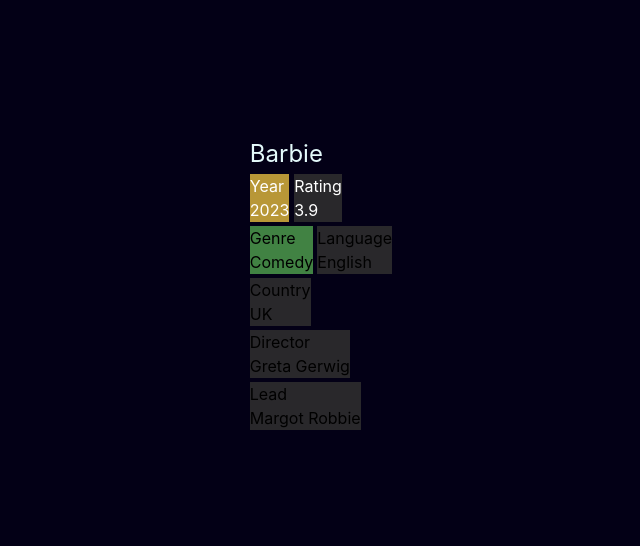
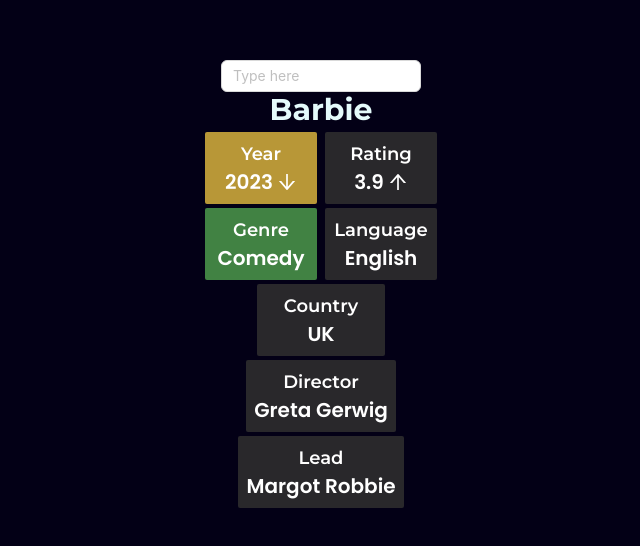
Before and after one commit to Skybly/Eurovisle, a React (Create React App) app: page / in a window 1280 px wide. Shown: the part 116-662 px from the top of the page, without its empty margins (319-959 px from the left). Built offline with nearby package versions, Linux system fonts and the light colour scheme.

Commit message:
Component Styling Done
The Guess component has been styled. Have to figure out the input field to only take in valid answers and clear when the Enter key is pressed. Also have to store the guesses and the correct answer in context maybe.

```diff
--- a/package.json
+++ b/package.json
@@ -3,9 +3,11 @@
   "version": "0.1.0",
   "private": true,
   "dependencies": {
+    "@ant-design/icons": "^5.3.6",
     "@testing-library/jest-dom": "^5.17.0",
     "@testing-library/react": "^13.4.0",
     "@testing-library/user-event": "^13.5.0",
+    "antd": "^5.16.5",
     "react": "^18.3.1",
     "react-dom": "^18.3.1",
     "react-router-dom": "^6.23.0",
--- a/src/components/Guess.js
+++ b/src/components/Guess.js
@@ -1,3 +1,5 @@
+import { ArrowDownOutlined, ArrowUpOutlined } from "@ant-design/icons";
+
 export default function Guess({ guess }) {
     const {
         Film_title: guessTitle,
@@ -39,6 +41,8 @@
     const countryCorrect = guessCountry === correctCountries;
     const languageCorrect = guessLanguage === correctLanguage;
     const yearDiff = Math.abs(guessYear - correctYear);
+    const guessedYearHigher =
+        guessYear !== correctYear ? guessYear > correctYear : null;
     const yearRequired =
         guessYear > correctYear
             ? yearDiff <= 5
@@ -51,6 +55,8 @@
             : "#418243";
 
     const ratingDiff = Math.abs(guessRating - correctRating);
+    const guessedRatingHigher =
+        guessRating !== correctRating ? guessRating > correctRating : null;
     const ratingRequired =
         guessRating > correctRating
             ? ratingDiff <= 0.5
@@ -62,76 +68,123 @@
                 : "#29282B"
             : "#418243";
 
-    console.log(yearRequired);
-
     return (
-        <div className="flex flex-col gap-y-1">
-            <div className="text-2xl text-primary-text">{guessTitle}</div>
-            <div style={{ color: "white", display: "flex", columnGap: "5px" }}>
+        <div className="flex flex-col gap-y-1 items-center w-72">
+            <div className="text-3xl text-primary-text font-montserrat text-center font-bold">
+                {guessTitle}
+            </div>
+            <div className="text-primary-innertext flex w-full justify-center gap-x-2">
                 <div
+                    className="p-2 rounded-sm w-28"
                     style={{
                         background: yearRequired,
                     }}
                 >
-                    <div>Year</div>
-                    <div>{guessYear}</div>
+                    <div className="text-lg font-montserrat font-semibold text-center">
+                        Year
+                    </div>
+                    <div className="text-xl font-poppins font-semibold text-center flex items-center justify-center gap-x-1">
+                        {guessYear}
+                        {guessedYearHigher !== null &&
+                            (guessedYearHigher ? (
+                                <ArrowDownOutlined />
+                            ) : (
+                                <ArrowUpOutlined />
+                            ))}
+                    </div>
                 </div>
                 <div
+                    className="p-2 rounded-sm w-28"
                     style={{
                         background: ratingRequired,
                     }}
                 >
-                    <div>Rating</div>
-                    <div>{guessRating}</div>
+                    <div className="text-lg font-montserrat font-semibold text-center">
+                        Rating
+                    </div>
+                    <div className="text-xl font-poppins font-semibold text-center flex items-center justify-center gap-x-1">
+                        {guessRating}
+                        {guessedRatingHigher !== null &&
+                            (guessedRatingHigher ? (
+                                <ArrowDownOutlined />
+                            ) : (
+                                <ArrowUpOutlined />
+                            ))}
+                    </div>
                 </div>
             </div>
-            <div className="flex gap-x-1">
+            <div className="flex text-primary-innertext justify-center gap-x-2">
                 <div
+                    className="p-2 rounded-sm w-28"
                     style={{
                         background: genreCorrect ? "#418243" : "#29282B",
                     }}
                 >
-                    <div>Genre</div>
-                    <div>{guessGenre}</div>
+                    <div className="text-lg font-montserrat font-semibold text-center">
+                        Genre
+                    </div>
+                    <div className="text-xl font-poppins font-semibold text-center">
+                        {guessGenre}
+                    </div>
                 </div>
                 <div
+                    className="p-2 rounded-sm w-28"
                     style={{
                         background: languageCorrect ? "#418243" : "#29282B",
                     }}
                 >
-                    <div>Language</div>
-                    <div>{guessLanguage}</div>
+                    <div className="text-lg font-montserrat font-semibold text-center">
+                        Language
+                    </div>
+                    <div className="text-xl font-poppins font-semibold text-center">
+                        {guessLanguage}
+                    </div>
                 </div>
             </div>
 
-            <div className="flex gap-x-1">
+            <div className="flex gap-x-1 text-primary-innertext">
                 <div
+                    className="p-2 rounded-sm min-w-32"
                     style={{
                         background: countryCorrect ? "#418243" : "#29282B",
                     }}
                 >
-                    <div>Country</div>
-                    <div>{guessCountry}</div>
+                    <div className="text-lg font-montserrat font-semibold text-center">
+                        Country
+                    </div>
+                    <div className="text-xl font-poppins font-semibold text-center">
+                        {guessCountry}
+                    </div>
                 </div>
             </div>
-            <div className="flex gap-x-1">
+            <div className="flex gap-x-1 text-primary-innertext">
                 <div
+                    className="p-2 rounded-sm min-w-32"
                     style={{
                         background: directorCorrect ? "#418243" : "#29282B",
                     }}
                 >
-                    <div>Director</div>
-                    <div>{guessDirector}</div>
+                    <div className="text-lg font-montserrat font-semibold text-center">
+                        Director
+                    </div>
+                    <div className="text-xl font-poppins font-semibold text-center">
+                        {guessDirector}
+                    </div>
                 </div>
             </div>
-            <div className="flex gap-x-1">
+            <div className="flex gap-x-1 text-primary-innertext">
                 <div
+                    className="p-2 rounded-sm min-w-32"
                     style={{
                         background: castCorrect ? "#418243" : "#29282B",
                     }}
                 >
-                    <div>Lead</div>
-                    <div>{guessCast}</div>
+                    <div className="text-lg font-montserrat font-semibold text-center">
+                        Lead
+                    </div>
+                    <div className="text-xl font-poppins font-semibold text-center">
+                        {guessCast}
+                    </div>
                 </div>
             </div>
         </div>
--- a/src/pages/Home.js
+++ b/src/pages/Home.js
@@ -1,6 +1,37 @@
+import { useState } from "react";
 import Guess from "../components/Guess";
+import { AutoComplete } from "antd";
+
+const options = [
+    { value: "Jack" },
+    { value: "Lucy" },
+    { value: "Tom" },
+    { value: "Barbie" },
+    { value: "Greta" },
+];
+
+
+const filterOption = (input, option) =>
+    (option?.value ?? "").toLowerCase().startsWith(input.toLowerCase());
+
+const onSelect = (data) => {
+    console.log("onSelect", data);
+};
 
 export default function Home() {
+    const [inputValue, setInputValue] = useState("");
+
+const handleSelect = (value) => {
+    console.log(`selected ${value}`);
+    setInputValue(""); // Clear the input after selection
+};
+
+const handleKeyPress = (event) => {
+    if (event.key === "Enter") {
+        console.log(`Enter pressed, input value: ${inputValue}`);
+        setInputValue(""); // Clear the input after pressing Enter
+    }
+};
 
     const dummyData = {
         Film_title: "Barbie",
@@ -15,7 +46,17 @@
 
     return (
         <div className="flex flex-col items-center justify-center h-screen">
-            <Guess guess = {dummyData}/>
+        <AutoComplete
+            options={options}
+            style={{ width: 200 }}
+            onSelect={handleSelect}
+            placeholder="Type here"
+            value={inputValue}
+            onChange={setInputValue}
+            onKeyDown={handleKeyPress}
+            filterOption={filterOption}
+        />
+            <Guess guess={dummyData} />
         </div>
     );
 }
```
Also changed, not shown: 1 other file (tests, documents, lock files or other folders).
